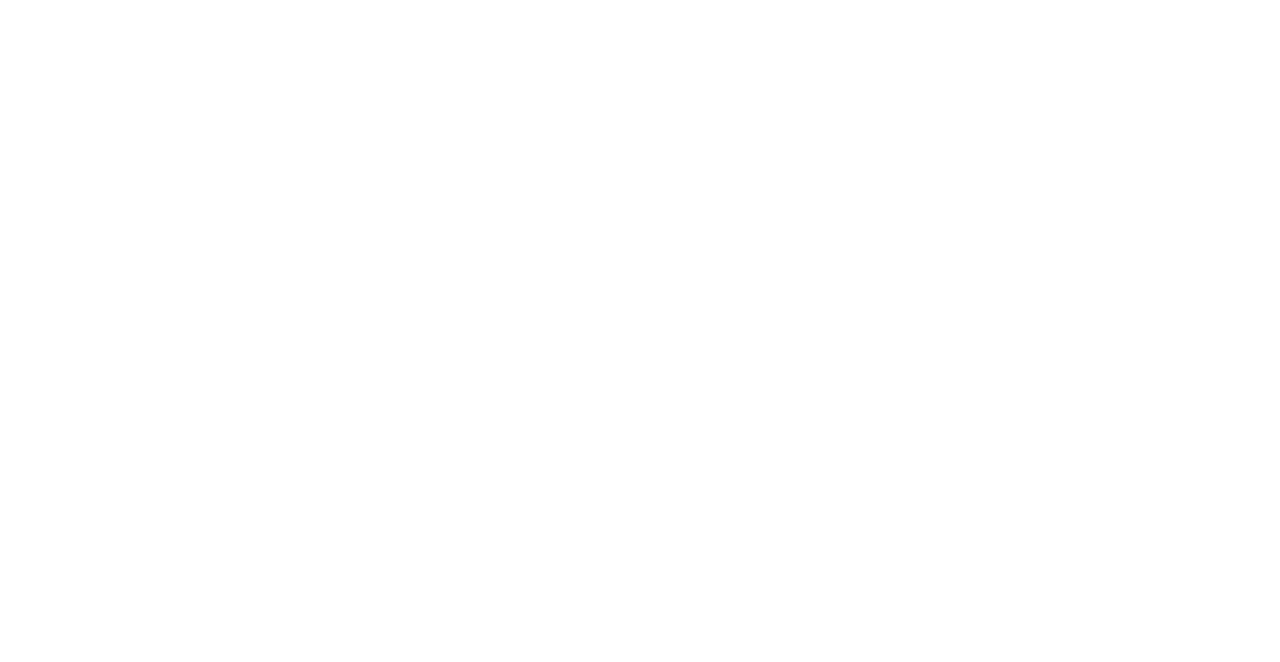
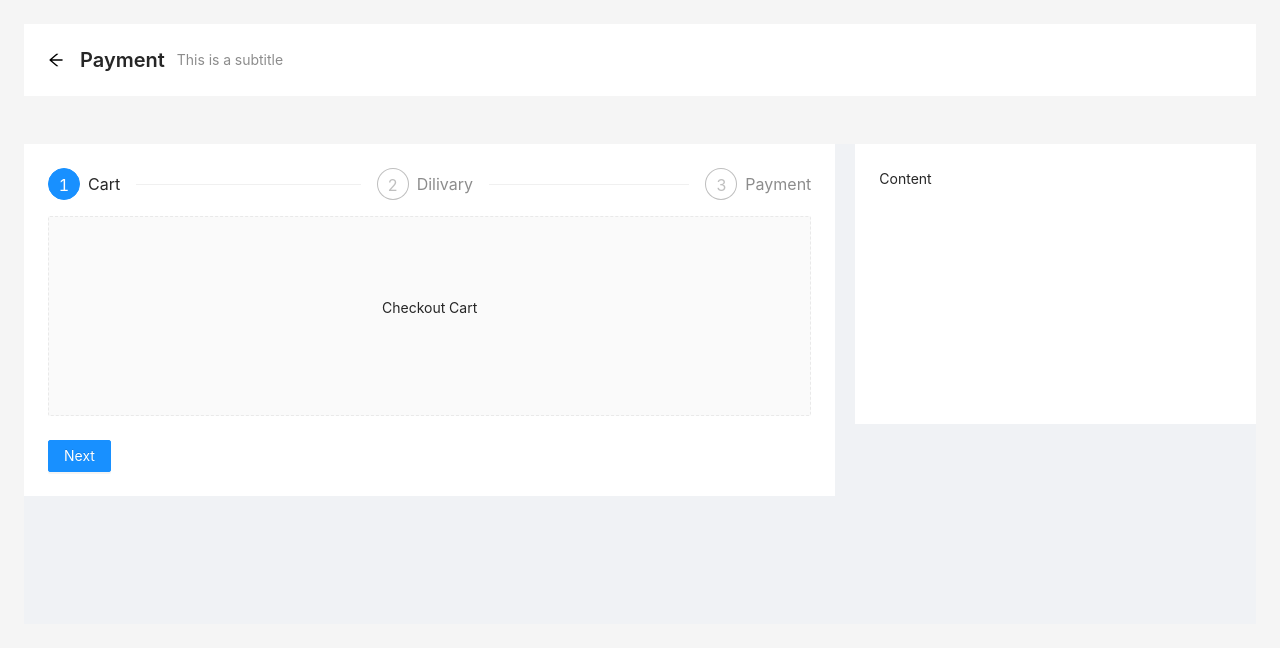
Before and after one commit to MahendraThammita/CTSE-Assignment_3_FE, a React (Create React App) app in the folder e_commerce_fe/: page /payment in a window 1280 px wide. Before the commit this address had no page. Shown: the top 662 px of the page. Built offline with nearby package versions, Linux system fonts and the light colour scheme.

Commit message:
Payment main page sketch created

```diff
--- a/e_commerce_fe/src/App.js
+++ b/e_commerce_fe/src/App.js
@@ -6,7 +6,9 @@
 import 'antd/dist/antd.css';
 import Shop from "./pages/Shop";
 import UpdateItem from "./pages/UpdateItem";
-import '../src/assets/uditha.css'
+import PaymentMain from "./pages/PaymentMain";
+import '../src/assets/uditha.css';
+import "../src/assets/mahen.css";
 
 function App() {
   return (
@@ -17,6 +19,7 @@
               <Route exact path="/add_item" element={<AddItem/>} />
               <Route path="/:id/shop" element={<Shop/>} />
               <Route path="/:id/shop/update_item/:item_id" element={<UpdateItem/>} />
+              <Route exact path="/payment" element={<PaymentMain/>} />
           </Routes>
 
 
--- /dev/null
+++ b/e_commerce_fe/src/assets/mahen.css
@@ -0,0 +1,27 @@
+.site-layout-content {
+    min-height: 280px;
+    padding: 24px;
+    background: #fff;
+  }
+
+  .site-layout-content-left {
+    padding-right: 10px;
+  }
+
+  .site-layout-content-right {
+    padding-left: 10px;
+  }
+
+  .steps-content {
+    min-height: 200px;
+    margin-top: 16px;
+    padding-top: 80px;
+    text-align: center;
+    background-color: #fafafa;
+    border: 1px dashed #e9e9e9;
+    border-radius: 2px;
+  }
+
+  .steps-action {
+    margin-top: 24px;
+  }
--- /dev/null
+++ b/e_commerce_fe/src/components/PaymentHeader.jsx
@@ -0,0 +1,22 @@
+import React from "react";
+import { PageHeader} from 'antd';
+
+const PaymentHeader = () => {
+
+    return(
+        <div>
+            <div className="site-page-header-ghost-wrapper">
+                <PageHeader
+                    ghost={false}
+                    onBack={() => window.history.back()}
+                    title="Payment"
+                    subTitle="This is a subtitle"
+                >
+                </PageHeader>
+            </div>
+        </div>
+    )
+
+}
+
+export default PaymentHeader;
--- /dev/null
+++ b/e_commerce_fe/src/pages/PaymentMain.jsx
@@ -0,0 +1,99 @@
+import React, { Component } from 'react'
+import PaymentHeader from "../components/PaymentHeader";
+import { Layout, Row, Col, Steps, Button, message  } from 'antd';
+
+const { Content} = Layout;
+const { Step } = Steps;
+
+export default class PaymentMain extends Component {
+    constructor(props) {
+        super(props);
+        this.state = {
+            current: 0
+        }
+        this.moveToNext = this.moveToNext.bind(this);
+        this.moveToBack = this.moveToBack.bind(this);
+    }
+
+    moveToNext = () => {
+        let newCurrent = this.state.current + 1;
+        this.setState({current:newCurrent});
+    };
+
+    moveToBack = () => {
+        let newCurrent = this.state.current - 1;
+        this.setState({current:newCurrent});
+    };
+
+  render() {
+    const steps = [
+        {
+          title: 'Cart',
+          content: 'Checkout Cart',
+        },
+        {
+          title: 'Dilivary',
+          content: 'Dilivary Details',
+        },
+        {
+          title: 'Payment',
+          content: 'Payment Summary',
+        },
+      ];
+
+    return (
+      <div>
+        <PaymentHeader/>
+        <div className="site-page-header-ghost-wrapper">
+            <Layout className="layout">
+            <Content
+                className="site-layout-background"
+                style={{
+                    margin: 0,
+                    minHeight: 480,
+                }}
+                >
+                    <Row>
+                        <Col span={16} className="site-layout-content-left">
+                            <div className="site-layout-content">
+                                <Steps current={this.state.current}>
+                                    {steps.map(item => (
+                                    <Step key={item.title} title={item.title} />
+                                    ))}
+                                </Steps>
+                                    <div className="steps-content">
+                                        {steps[this.state.current].content}
+                                    </div>
+                                    <div className="steps-action">
+                                        {this.state.current < steps.length - 1 && (
+                                        <Button type="primary" onClick={() => this.moveToNext()}>
+                                            Next
+                                        </Button>
+                                        )}
+                                        {this.state.current === steps.length - 1 && (
+                                        <Button type="primary" onClick={() => message.success('Processing complete!')}>
+                                            Done
+                                        </Button>
+                                        )}
+                                        {this.state.current > 0 && (
+                                        <Button style={{ margin: '0 8px' }} onClick={() => this.moveToBack()}>
+                                            Previous
+                                        </Button>
+                                        )}
+                                    </div>
+                            </div>
+                        </Col>
+                        <Col span={8} className="site-layout-content-right">
+                            <div className="site-layout-content">
+                                Content
+                            </div>
+                        </Col>
+                    </Row>
+            </Content>
+        </Layout>
+        </div>
+
+      </div>
+    )
+  }
+}
```
Also changed, not shown: 1 other file (tests, documents, lock files or other folders).
